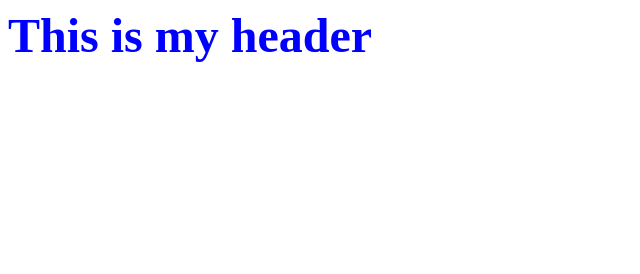
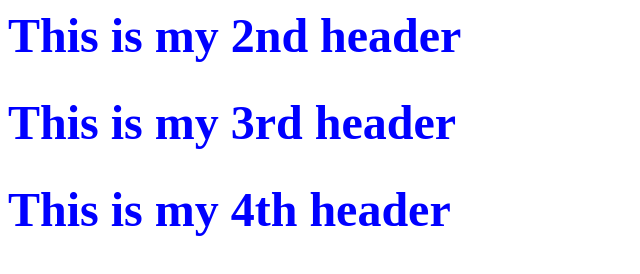
Before and after one commit to ankitarawat1310/SshRemoteRepo, a plain HTML site: page index.html in a window 1280 px wide. Shown: the whole page, without its empty margins (0-640 px from the left). Drawn offline with Linux system fonts and the light colour scheme.

Commit message:
Added Headers 3rd and 4th

```diff
--- a/index.html
+++ b/index.html
@@ -6,6 +6,8 @@
 	P  {color:blue}
     </STYLE>
   </HEAD>
-  <H1> This is my header </H1>
+  <H1> This is my 2nd  header </H1>
+  <H1> This is my 3rd header </H1>
+  <H1> This is my 4th header </H1>
 
 </Head>
```
